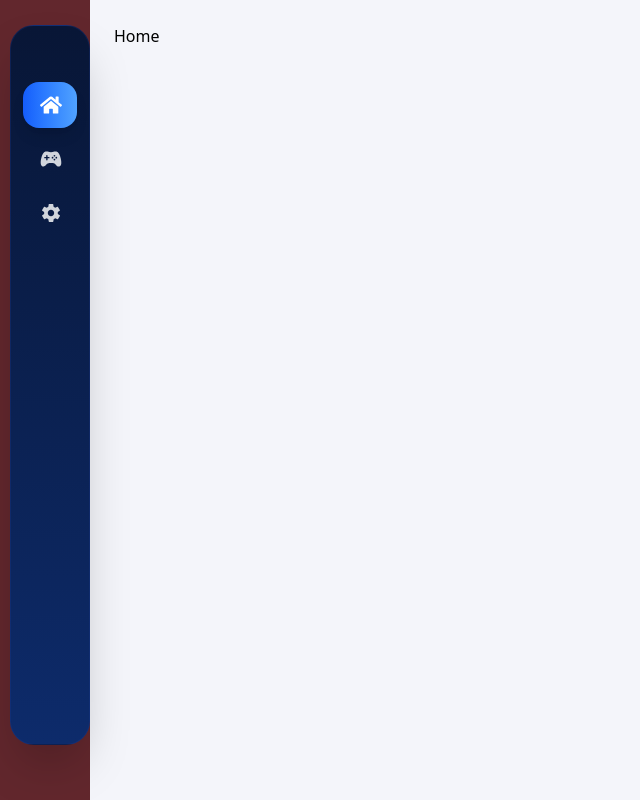
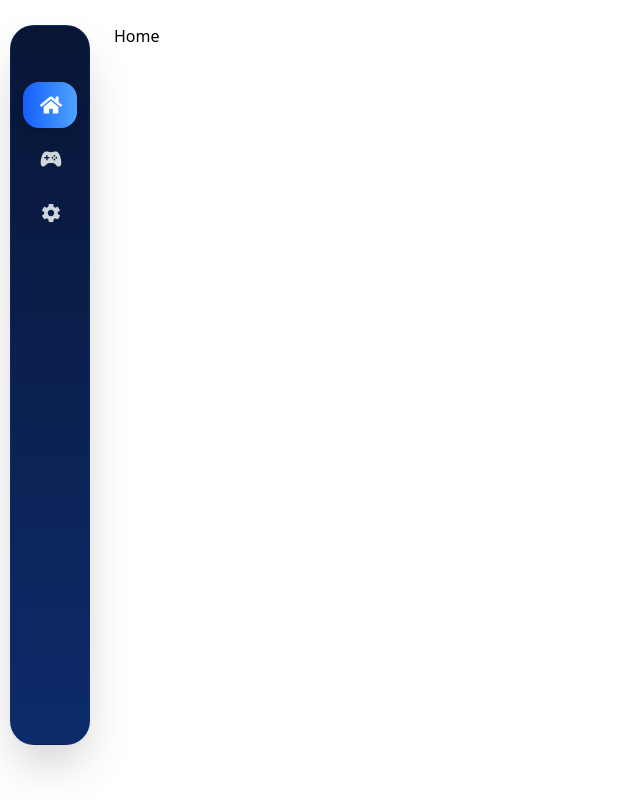
Before and after one commit to Stilla17/flag-quiz, a React (Vite) app: page / in a window 1280 px wide. Shown: the whole page, without its empty margins (0-640 px from the left). Built offline with nearby package versions, Linux system fonts and the light colour scheme.

Commit message:
sidebar check

```diff
--- a/src/Pages/Layout.jsx
+++ b/src/Pages/Layout.jsx
@@ -6,7 +6,7 @@ function Layout() {
   return (
     <div className="flex min-h-screen">
       <SideBar />
-      <main className="flex-1 bg-[#f4f5fa] p-6 transition-all duration-300">
+      <main className="flex-1 p-6 transition-all duration-300">
         <Outlet />
       </main>
     </div>
--- a/src/index.css
+++ b/src/index.css
@@ -1,5 +1 @@
 @import "tailwindcss";
-
-body {
-    background-color: #62272D;
-}
```
